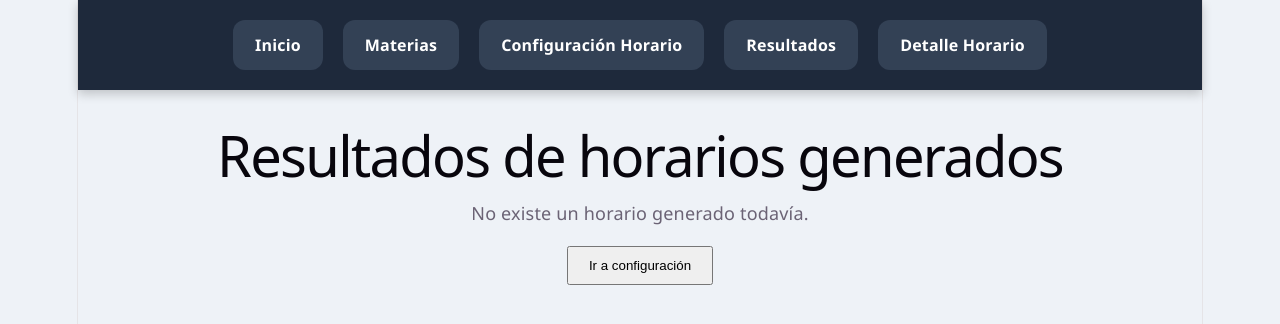
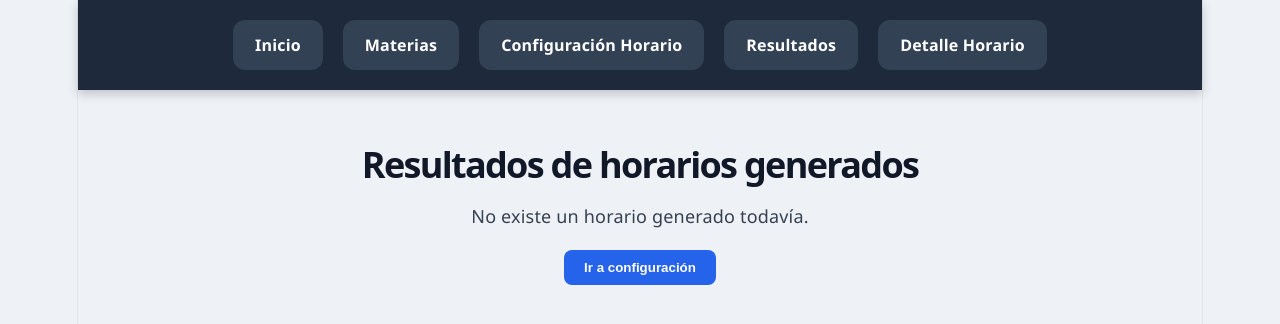
Before and after one commit to HancelE93/HorariosTallerFinal, a React (Vite) app in the folder Frontend_Horarios/: page /resultados in a window 1280 px wide. Shown: the top 324 px of the page. Built offline with nearby package versions, Linux system fonts and the light colour scheme.

Commit message:
feat: mostrar numero identificador de horario en la vista de detalle

```diff
--- a/Frontend_Horarios/src/pages/DetalleHorario.jsx
+++ b/Frontend_Horarios/src/pages/DetalleHorario.jsx
@@ -18,9 +18,9 @@ function DetalleHorario() {
 
         <div className="detalle-container">
 
-
+            {/* 👈 Título actualizado con el número de horario */}
             <h1>
-                Detalle del Horario
+                Detalle del Horario {horario?.numeroHorario ? `# ${horario.numeroHorario}` : ""}
             </h1>
 
 
--- a/Frontend_Horarios/src/pages/Resultados.jsx
+++ b/Frontend_Horarios/src/pages/Resultados.jsx
@@ -84,12 +84,17 @@ function Resultados() {
 
                                 <button
                                     onClick={() => {
+                                        const detalleConNumero = {
+                                            ...horario,
+                                            numeroHorario: index + 1
+                                        };
+
                                         localStorage.setItem(
                                             "ultimoDetalleHorario",
-                                            JSON.stringify(horario)
+                                            JSON.stringify(detalleConNumero)
                                         );
 
-                                        navigate("/detalle",{state: horario});
+                                        navigate("/detalle", { state: detalleConNumero });
                                     }}
                                 >
                                     Ver detalle
--- a/Frontend_Horarios/src/styles/Resultados.css
+++ b/Frontend_Horarios/src/styles/Resultados.css
@@ -1,18 +1,89 @@
 .resultados-container {
-    padding: 20px;
+    padding: 30px 20px;
+    max-width: 1000px;
+    margin: 0 auto;
+    color: #1f2937; /* Color de texto oscuro para todo el contenedor */
 }
 
+/* Encabezado principal */
 .resultados-container h1 {
     text-align: center;
+    color: #111827 !important; /* Gris/Negro oscuro para máxima visibilidad */
+    font-size: 2rem;
+    margin-bottom: 25px;
+    font-weight: 700;
 }
 
+/* Subtítulos h2 y h3 */
+.resultados-container h2,
+.resultados-container h3,
+.resultados-container h4 {
+    color: #1f2937 !important;
+    margin-top: 20px;
+    margin-bottom: 10px;
+}
+
+/* Bloque de resumen estadístico */
+.resumen-resultados,
+.resumen {
+    background: #ffffff;
+    border-radius: 12px;
+    padding: 20px;
+    box-shadow: 0 4px 15px rgba(0, 0, 0, 0.05);
+    margin-bottom: 30px;
+    display: grid;
+    grid-template-columns: repeat(auto-fit, minmax(200px, 1fr));
+    gap: 15px;
+}
+
+/* Párrafos e información */
+.resultados-container p {
+    color: #374151 !important; /* Gris oscuro muy legible */
+    font-size: 1rem;
+    margin: 6px 0;
+}
+
+/* Tarjetas de horarios */
+.horario-card {
+    background: #ffffff;
+    border-radius: 12px;
+    padding: 20px;
+    margin-bottom: 20px;
+    box-shadow: 0 4px 12px rgba(0, 0, 0, 0.08);
+    border-left: 5px solid #2563eb;
+}
+
+/* Botón Ver Detalle */
 .resultados-container button {
-    margin-top: 20px;
+    margin-top: 15px;
     padding: 10px 20px;
     cursor: pointer;
+    background-color: #2563eb;
+    color: #ffffff !important;
+    border: none;
+    border-radius: 8px;
+    font-weight: 600;
+    transition: background-color 0.2s ease;
 }
 
-/* Quitar viñetas (puntos negros) y alinear razones de descarte */
+.resultados-container button:hover {
+    background-color: #1d4ed8;
+}
+
+/* Secciones teóricas del final */
+.matematicas-container {
+    background: #ffffff;
+    border-radius: 12px;
+    padding: 25px;
+    margin-top: 40px;
+    box-shadow: 0 4px 15px rgba(0, 0, 0, 0.05);
+}
+
+.matematicas-container p,
+.matematicas-container li {
+    color: #4b5563 !important;
+}
+
 .razones-descarte ul,
 .horario-card ul {
     list-style: none !important;
```
Also changed, not shown: 1 other file (tests, documents, lock files or other folders). Lines whose indentation alone changed are shown as unchanged.
